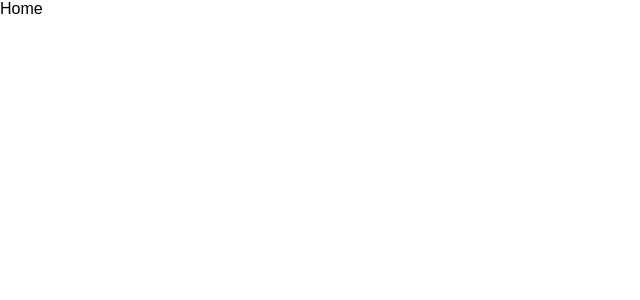
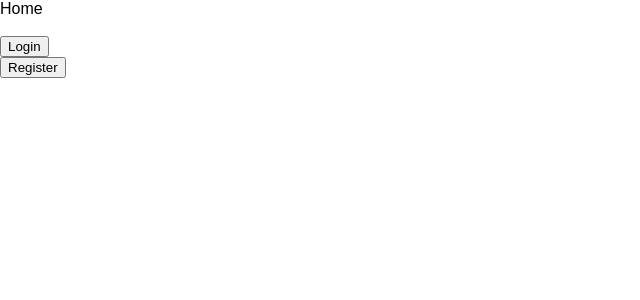
Before and after one commit to scottnyerges/ART, a React (Create React App) app in the folder client/: page /home in a window 1280 px wide. Shown: the top 300 px of the page, without its empty margins (0-640 px from the left). Built offline with nearby package versions, Linux system fonts and the light colour scheme.

Commit message:
login and registration buttons redirecting - hard coded, not using routes

```diff
--- a/client/src/pages/Home.js
+++ b/client/src/pages/Home.js
@@ -2,8 +2,13 @@ import React from "react";
 
 const Home = () => {
 	return (
-		<div>Home</div>
+		<div>Home
+		<br/><br/>
+		<form action="./Login"><input type="submit" value="Login"/></form>
+		<form action="./Register"><input type="submit" value="Register"/></form>
+		</div>
 		)
 };
 
+
 export default Home
--- a/package.json
+++ b/package.json
@@ -26,5 +26,6 @@
   "devDependencies": {
     "concurrently": "3.5.1",
     "nodemon": "1.14.11"
-  }
+  },
+  "repository": "git@github.com:scottnyerges/ART.git"
 }
```
Also changed, not shown: 1 other file (tests, documents, lock files or other folders).
